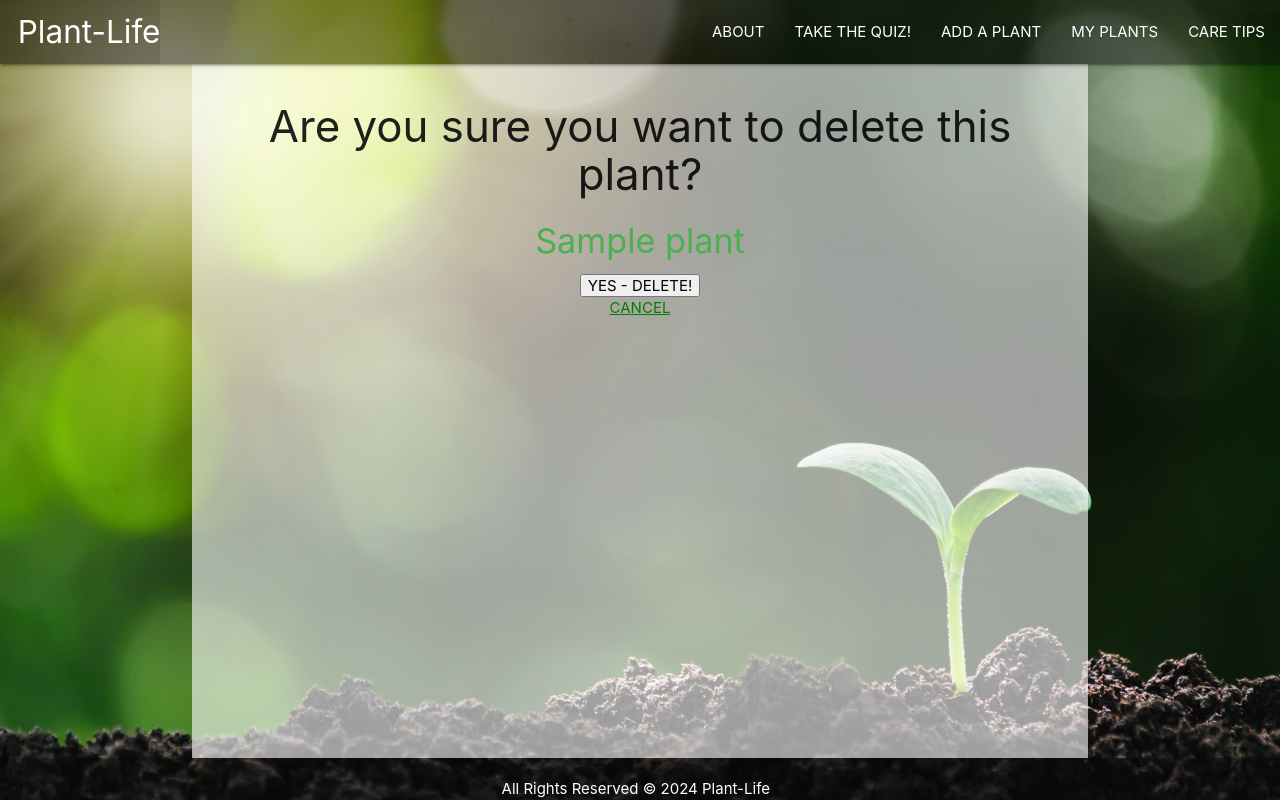
After one commit to KfromtheChi/Plant-Life, a Django app: template main_app/templates/main_app/plant_confirm_delete.html in a window 1280 px wide. The commit adds this page. Run offline with Django 3.2, Linux system fonts and the light colour scheme; the template is opened without the code that fills it: most values are stand-ins (such as "Sample title", 1, 10 or a date in 2020).

Commit message:
Delete plant confirmation form created and added, confirm complete and working.

```diff
--- a/main_app/static/css/style.css
+++ b/main_app/static/css/style.css
@@ -59,3 +59,8 @@ footer.page-footer {
   text-decoration: underline;
   color:green;
 }
+
+.cancel-link {
+  text-decoration: underline;
+  color: green;
+}
--- /dev/null
+++ b/main_app/templates/main_app/plant_confirm_delete.html
@@ -0,0 +1,15 @@
+{% extends 'base.html' %}
+
+{% block content %}
+
+  <center> <h3>Are you sure you want to delete this plant?</h3> </center>
+
+  <center> <h4><span class="green-text">{{ plant.name }}</span></h4> </center>
+
+  <form action="" method="POST">
+    {% csrf_token %}
+    <center> <input type="submit" value="YES - DELETE!"> </center>
+    <center> <a href="{% url 'detail' plant.id %}" class="cancel-link">CANCEL</a> </center>
+  </form>
+
+{% endblock %}
--- a/main_app/views.py
+++ b/main_app/views.py
@@ -42,7 +42,7 @@ class PlantUpdate(UpdateView):
     fields = ['species', 'botanical_name', 'notes']
 
 class PlantDelete(DeleteView):
-    model: Plant
+    model = Plant
     success_url = '/plants' # Redirect to the plants index page after deleting a plant
 
 # Define the submit_quiz view
```
Also changed, not shown: main_app/models.py (+12 -12 lines), main_app/templates/main_app/plant_form.html (+8 -1 lines).
